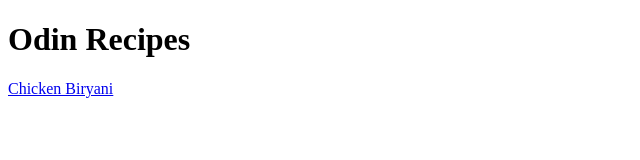
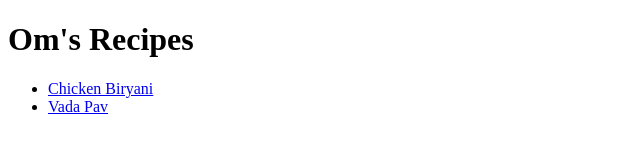
Before and after one commit to Plasticomega/odin-recipes, a plain HTML site: page index.html in a window 1280 px wide. Shown: the whole page, without its empty margins (0-640 px from the left). Drawn offline with Linux system fonts and the light colour scheme.

Commit message:
Added new vadapav recipe

```diff
--- a/index.html
+++ b/index.html
@@ -7,7 +7,13 @@
     </title>
 </head>
 <body>
-    <h1>Odin Recipes</h1>
-    <a href="recipes/biryani.html" target="_blank">Chicken Biryani</a>
+    <h1>Om's Recipes</h1>
+    <ul>
+        <li><a href="recipes/biryani.html" target="_blank">Chicken Biryani</a> </li>
+        <li><a href="recipes/vadapav.html" target="_blank">Vada Pav</a></li>
+
+
+    </ul>
+
 </body>
 </html>
```
